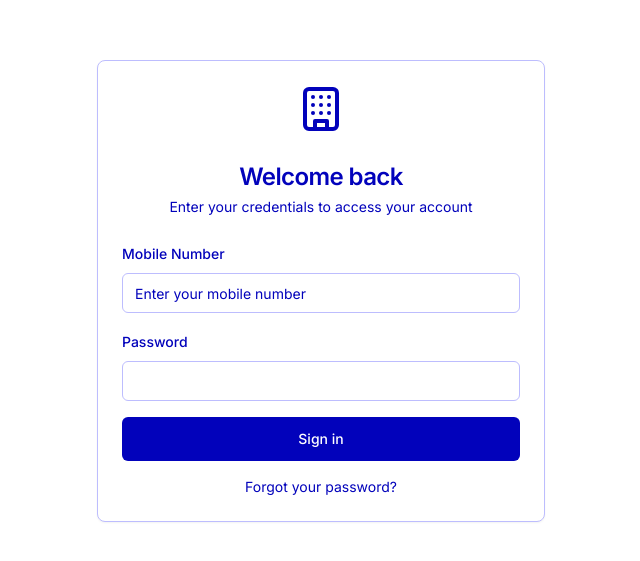
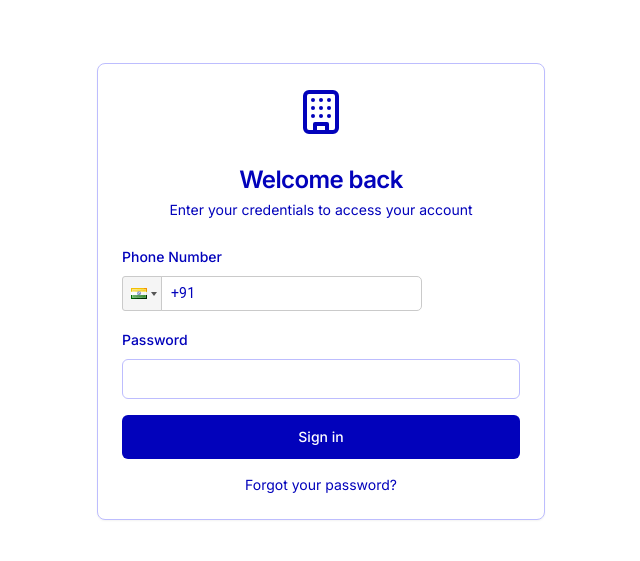
Before and after one commit to Arin2408/mukham1_frontend, a Next.js app: page /login in a window 1280 px wide. Shown: the part 165-726 px from the top of the page, without its empty margins (319-959 px from the left). Built offline with nearby package versions, Linux system fonts and the light colour scheme.

Commit message:
Password Display

```diff
--- a/app/(auth)/login/page.js
+++ b/app/(auth)/login/page.js
@@ -15,6 +15,9 @@ import Link from "next/link"
 import { useRouter } from "next/navigation"
 import { useState } from "react"
 import { useToast } from "hooks/use-toast.ts"
+import PhoneInput from "react-phone-input-2"
+import "react-phone-input-2/lib/style.css"
+
 
 export default function LoginPage() {
   const router = useRouter()
@@ -24,6 +27,14 @@ export default function LoginPage() {
     mobile_number: "",
     password: ""
   })
+
+  const handlePhoneChange = (value) => {
+  setFormData((prev) => ({
+    ...prev,
+    mobile_number: value,
+  }));
+};
+
 
   const handleSubmit = async (e) => {
     e.preventDefault()
@@ -50,7 +61,6 @@ export default function LoginPage() {
         // Set the access and refresh tokens in localStorage
         localStorage.setItem('access_token', data.access)
         localStorage.setItem('refresh_token', data.refresh)
-        localStorage.setItem('org_id', data.org_id)
 
         // Redirect to the dashboard using router.push
         router.push("/dashboard")
@@ -96,19 +106,24 @@ export default function LoginPage() {
         <CardContent className="space-y-4">
           <form onSubmit={handleSubmit} className="space-y-4">
             <div className="space-y-2">
-              <Label htmlFor="mobile_number">Mobile Number</Label>
-              <Input
-                id="mobile_number"
-                type="tel"
-                placeholder="Enter your mobile number"
-                value={formData.mobile_number}
-                onChange={handleChange}
-                disabled={isLoading}
-              />
-            </div>
+  <Label htmlFor="mobile_number">Phone Number</Label>
+  <PhoneInput
+    country={"in"} // Default to India
+    value={formData.mobile_number}
+    onChange={handlePhoneChange} // Calls handlePhoneChange when phone input changes
+    inputProps={{
+      name: "mobile_number",
+      required: true,
+      autoFocus: false,
+    }}
+    enableSearch={true} // Allow country search
+    countryCodeEditable={false} // Prevent manual change of country code
+  />
+</div>
             <div className="space-y-2">
               <Label htmlFor="password">Password</Label>
               <Input
+                Label='password'
                 id="password"
                 type="password"
                 value={formData.password}
--- a/app/(auth)/register/page.js
+++ b/app/(auth)/register/page.js
@@ -15,60 +15,68 @@ import Link from "next/link"
 import { useRouter } from "next/navigation"
 import { useState } from "react"
 import { useToast } from "hooks/use-toast.ts"
+import PhoneInput from "react-phone-input-2"
+import "react-phone-input-2/lib/style.css"
 
 export default function RegisterPage() {
   const router = useRouter()
   const { toast } = useToast()
   const [isLoading, setIsLoading] = useState(false)
+  const [generatedPassword, setGeneratedPassword] = useState("");
+
   const [formData, setFormData] = useState({
     name: "",
     mobile_number: "",
     password: ""
   })
 
+  const handlePhoneChange = (value) => {
+  setFormData((prev) => ({
+    ...prev,
+    mobile_number: value,
+  }));
+};
+
  const handleSubmit = async (e) => {
-    e.preventDefault()
-    setIsLoading(true)
+  e.preventDefault();
+  setIsLoading(true);
 
   try {
-      // API call to backend to register organization
-      const response = await fetch('http://127.0.0.1:8000/api/org/signup/', {
-        method: 'POST',
+    const response = await fetch("http://127.0.0.1:8000/api/org/signup/", {
+      method: "POST",
       headers: {
-          'Content-Type': 'application/json',
+        "Content-Type": "application/json",
       },
       body: JSON.stringify({
         name: formData.name,
         mobile_number: formData.mobile_number,
       }),
-      })
+    });
 
-      const data = await response.json()
+    const data = await response.json();
 
     if (response.ok) {
+      setGeneratedPassword(data.generated_password || "Check SMS for your password");
+
       toast({
         title: "Registration successful",
-          description: "Your organization has been registered successfully",
-        })
-
-        // Add a small delay to allow the toast to show
-        await new Promise(resolve => setTimeout(resolve, 500))
-
-        // Redirect to login page after successful registration
-        router.push("/login")
+        description: "Your organization has been registered successfully.",
+      });
     } else {
-        throw new Error(data?.error || "An error occurred during registration")
+      throw new Error(data?.error || "An error occurred during registration");
     }
   } catch (error) {
     toast({
       variant: "destructive",
       title: "Error",
       description: error.message,
-      })
+    });
   } finally {
-      setIsLoading(false)
+    setIsLoading(false);
   }
-  }
+};
+
+
 
   const handleChange = (e) => {
     setFormData({
@@ -102,41 +110,21 @@ export default function RegisterPage() {
                 required
               />
             </div>
-            {/* <div className="space-y-2">
-              <Label htmlFor="email">Email</Label>
-              <Input
-                id="email"
-                type="email"
-                placeholder="organization@example.com"
-                value={formData.email}
-                onChange={handleChange}
-                disabled={isLoading}
-                required
-              />
-            </div> */}
             <div className="space-y-2">
   <Label htmlFor="mobile_number">Phone Number</Label>
-              <Input
-                id="mobile_number"
-                type="tel"
-                placeholder="Enter phone number"
+  <PhoneInput
+    country={"in"} // Default to India
     value={formData.mobile_number}
-                onChange={handleChange}
-                disabled={isLoading}
-                required
+    onChange={handlePhoneChange} // Calls handlePhoneChange when phone input changes
+    inputProps={{
+      name: "mobile_number",
+      required: true,
+      autoFocus: false,
+    }}
+    enableSearch={true} // Allow country search
+    countryCodeEditable={false} // Prevent manual change of country code
   />
 </div>
-            {/* <div className="space-y-2">
-              <Label htmlFor="password"> Headquaters Location</Label>
-              <Input
-                id="location"
-                type="loacation"
-                value={formData.location}
-                onChange={handleChange}
-                disabled={isLoading}
-                required
-              />
-            </div> */}
             <Button
               className="w-full"
               size="lg"
@@ -145,6 +133,12 @@ export default function RegisterPage() {
             >
               {isLoading ? "Registering..." : "Register Organization"}
             </Button>
+            {generatedPassword && (
+  <div className="mt-3 text-center text-sm font-medium text-green-600">
+    Your password: <span className="font-bold">{generatedPassword}</span>
+  </div>
+)}
+
           </form>
           <div className="text-center text-sm">
             Already have an account?{" "}
--- a/app/employees/page.jsx
+++ b/app/employees/page.jsx
@@ -16,6 +16,8 @@ import { Header } from '@/components/Header';
 import { useToast } from "@/hooks/use-toast";
 import { useRouter } from "next/navigation";
 import { jwtDecode } from "jwt-decode";
+import PhoneInput from "react-phone-input-2"
+import "react-phone-input-2/lib/style.css"
 
 const getAccessToken = () => localStorage.getItem("access_token");
 const getOrgId = () => localStorage.getItem("org_id");
@@ -302,6 +304,13 @@ export default function EmployeePage() {
     document.body.removeChild(link);
   };
 
+  const handlePhoneChange = (value) => {
+  setFormData((prev) => ({
+    ...prev,
+    mobile_number: value,
+  }));
+};
+
   return (
     <>
       <Header />
@@ -361,15 +370,20 @@ export default function EmployeePage() {
               </div>
 
               <div className="space-y-2">
-                <label className="text-sm font-medium">Mobile Number</label>
-                <Input
-                  required
-                  value={formData.mobile_number}
-                  onChange={(e) => handleInputChange("mobile_number", e.target.value)}
-                  placeholder="Enter 10-digit mobile number"
-                  maxLength={10}
-                />
-              </div>
+  <label htmlFor="mobile_number">Phone Number</label>
+  <PhoneInput
+    country={"in"} // Default to India
+    value={formData.mobile_number}
+    onChange={handlePhoneChange} // Calls handlePhoneChange when phone input changes
+    inputProps={{
+      name: "mobile_number",
+      required: true,
+      autoFocus: false,
+    }}
+    enableSearch={true} // Allow country search
+    countryCodeEditable={false} // Prevent manual change of country code
+  />
+</div>
 
               <div className="space-y-2">
                 <label className="text-sm font-medium">Email</label>
--- a/app/shifts/page.js
+++ b/app/shifts/page.js
@@ -239,7 +239,7 @@ export default function ShiftsPage() {
 
       const url = isEditMode
         ? `http://127.0.0.1:8000/api/shifts/update/${currentShift.shift_id}/`
-        : "http://127.0.0.1:8000/api/shifts/add/";
+        : "http://127.0.0.1:8000/api/add-shift/";
 
       const response = await fetch(url, {
         method: isEditMode ? "PUT" : "POST",
--- a/package.json
+++ b/package.json
@@ -58,6 +58,7 @@
     "react-day-picker": "^8.10.1",
     "react-dom": "18.2.0",
     "react-hook-form": "^7.53.0",
+    "react-phone-input-2": "^2.15.1",
     "react-resizable-panels": "^2.1.3",
     "recharts": "2.10.3",
     "sonner": "^1.5.0",
```
Also changed, not shown: 1 other file (tests, documents, lock files or other folders). Lines whose indentation alone changed are shown as unchanged.
